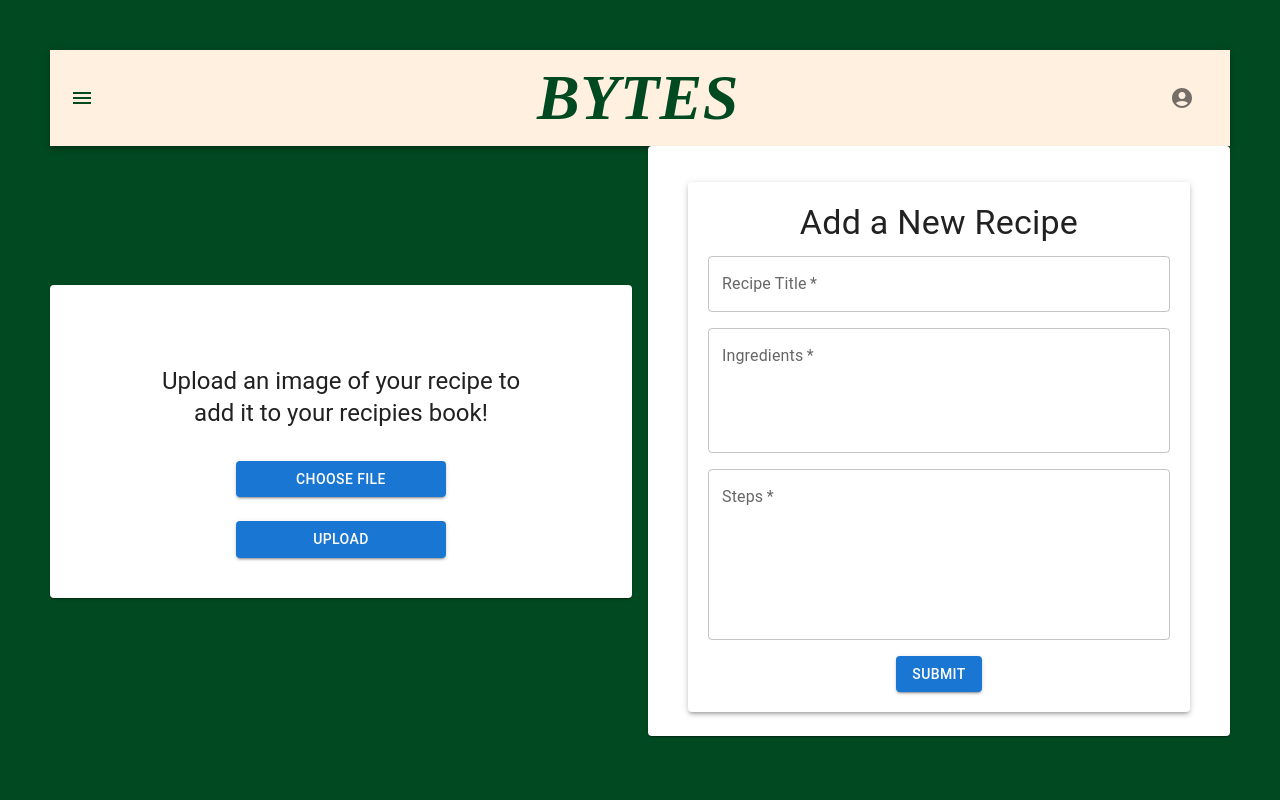
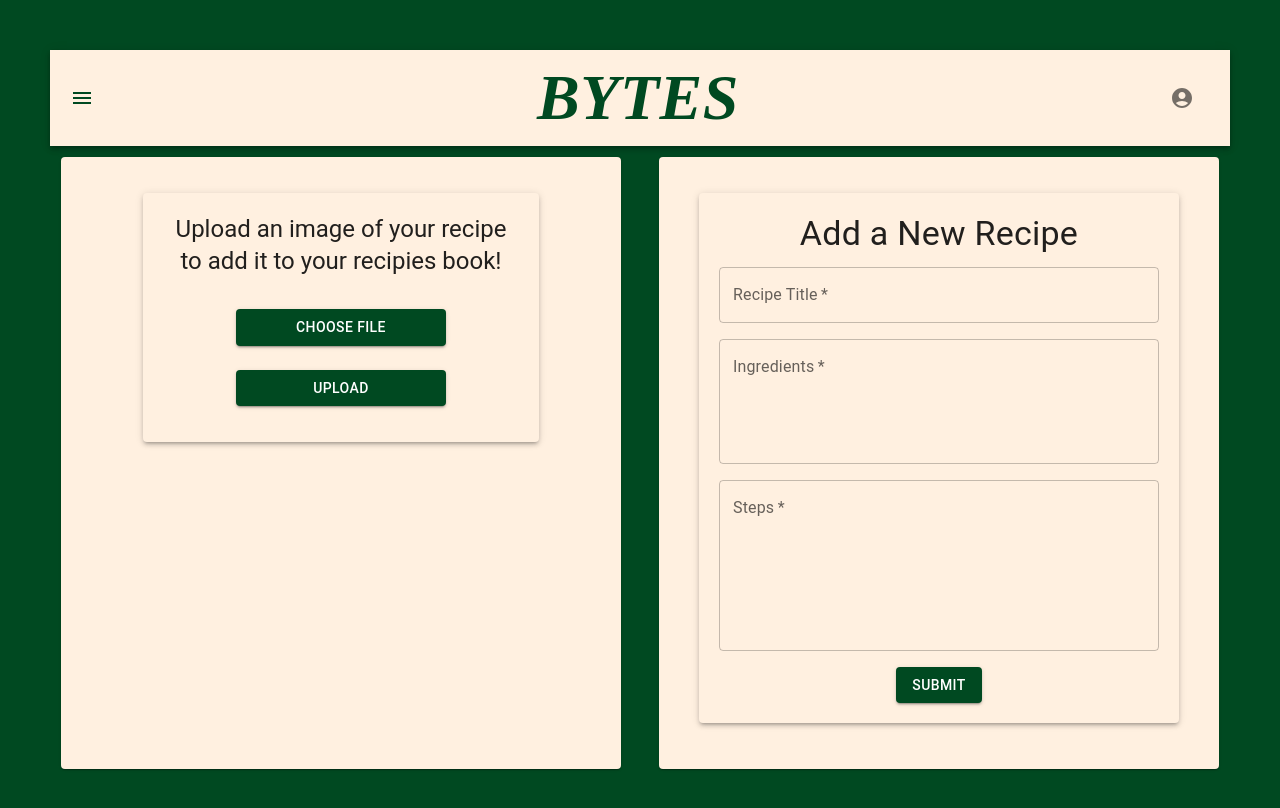
Before and after one commit to tmpurcell/recipe-book, a React (Create React App) app in the folder Frontend/recipe-book/: page /Upload in a window 1280 px wide. Built offline with nearby package versions, Linux system fonts and the light colour scheme.

Commit message:
Style changes.

```diff
--- a/Frontend/recipe-book/src/components/LoginPage.js
+++ b/Frontend/recipe-book/src/components/LoginPage.js
@@ -120,7 +120,7 @@ export default function SignIn() {
               type="submit"
               fullWidth
               variant="contained"
-              sx={{ mt: 3, mb: 2 }}
+              sx={{ mt: 3, mb: 2,backgroundColor: '#004921','&:hover':{backgroundColor: '#004921'}}}
             >
               Sign In
             </Button>
--- a/Frontend/recipe-book/src/components/RecipeUpload.js
+++ b/Frontend/recipe-book/src/components/RecipeUpload.js
@@ -10,8 +10,17 @@ import { createTheme, ThemeProvider } from '@mui/material/styles';
 import RecipeModel from '../models/RecipeModel';
 import { useRecipeContext } from '../recipeContext';
 import { useNavigate } from "react-router-dom";
-import { Grid, Card, CardContent, TextField, Paper } from '@mui/material';
+import { Grid, Card, CardContent, TextField, Paper, styled } from '@mui/material';
 
+const StyledCard = styled(Card)({
+  height: '100%',
+  display: 'flex',
+  flexDirection: 'column',
+  variant: 'outlined',
+  margin: '11px',
+  backgroundColor: '#fff0e0',
+  color: '#004921'
+});
 const defaultTheme = createTheme();
 
 export default function UploadRecipeImage() {
@@ -107,21 +116,23 @@ export default function UploadRecipeImage() {
   };
 
   return (
-    <Grid container spacing={2} justifyContent="center" alignItems="center">
+    <Grid container spacing={2} justifyContent="center" alignItems="strech">
       {/* First Card */}
       <Grid item xs={12} sm={6}>
-        <Card style={{ height: '100%' }}>
+        <StyledCard>
           <CardContent>
           <ThemeProvider theme={defaultTheme}>
-      <Container component="main" maxWidth="xs">
+          <Container component="main" maxWidth="xs" sx={{ height: '100%' }}>
+          <Paper elevation={3} style={{ padding: 20, marginTop: 20, backgroundColor:'#fff0e0' }}>
         <CssBaseline />
         <Box
-          sx={{
-            marginTop: 8,
-            display: 'flex',
-            flexDirection: 'column',
-            alignItems: 'center',
-          }}
+            sx={{
+              display: 'flex',
+              flexDirection: 'column',
+              alignItems: 'center',
+              justifyContent: 'center', // Center horizontally
+              height: '100%', // Make sure the Box takes full height
+            }}
         >
           <Typography component="h1" variant="h5">
             Upload an image of your recipe to add it to your recipies book!
@@ -140,11 +151,11 @@ export default function UploadRecipeImage() {
               style={{ display: 'none' }}
             />
             <label htmlFor="contained-button-file">
-              <Button variant="contained" component="span" fullWidth sx={{ mt: 3, mb: 2 }}>
+              <Button variant="contained" component="span" fullWidth sx={{ mt: 3, mb: 2, backgroundColor: '#004921','&:hover':{backgroundColor: '#004921'} }}>
                 Choose File
               </Button>
             </label>
-            <Button type="submit" fullWidth variant="contained" sx={{ mt: 1, mb: 2 }}>
+            <Button type="submit" fullWidth variant="contained" sx={{ mt: 1, mb: 2, backgroundColor: '#004921','&:hover':{backgroundColor: '#004921'} }}>
               Upload
             </Button>
           </Box>
@@ -199,21 +210,22 @@ export default function UploadRecipeImage() {
             </Box>
           )}
         </Box>
+        </Paper>
       </Container>
     </ThemeProvider>
           </CardContent>
-        </Card>
+        </StyledCard>
       </Grid>
             {/* Second Card */}
             <Grid item xs={12} sm={6}>
-        <Card>
+        <StyledCard>
           <CardContent style={{ height:'100%' }}>
           <Container component="main" maxWidth="md">
-      <Paper elevation={3} style={{ padding: 20, marginTop: 20 }}>
+      <Paper elevation={3} style={{ padding: 20, marginTop: 20, backgroundColor:'#fff0e0' }}>
         <Typography variant="h4" gutterBottom>
           Add a New Recipe
         </Typography>
-        <form onSubmit={handleSubmitForm}>
+        <form style={{backgroundColor: '#fff0e0', color: '#004921'}} onSubmit={handleSubmitForm}>
           <Grid container spacing={2}>
             <Grid item xs={12}>
               <TextField
@@ -250,7 +262,7 @@ export default function UploadRecipeImage() {
               />
             </Grid>
             <Grid item xs={12}>
-              <Button type="submit" variant="contained" color="primary">
+              <Button type="submit" variant="contained" color="primary" sx={{backgroundColor: '#004921','&:hover':{backgroundColor: '#004921'}}}>
                 Submit
               </Button>
             </Grid>
@@ -259,7 +271,7 @@ export default function UploadRecipeImage() {
       </Paper>
     </Container>
           </CardContent>
-        </Card>
+        </StyledCard>
       </Grid>
     </Grid>
   );
--- a/Frontend/recipe-book/src/components/SignUpPage.js
+++ b/Frontend/recipe-book/src/components/SignUpPage.js
@@ -198,7 +198,7 @@ export default function SignUpForm() {
               type="submit"
               fullWidth
               variant="contained"
-              sx={{ mt: 3, mb: 2 }}
+              sx={{ mt: 3, mb: 2,backgroundColor: '#004921','&:hover':{backgroundColor: '#004921'}}}
               onClick={() => setErrors({})}
             >
               Sign Up
```
